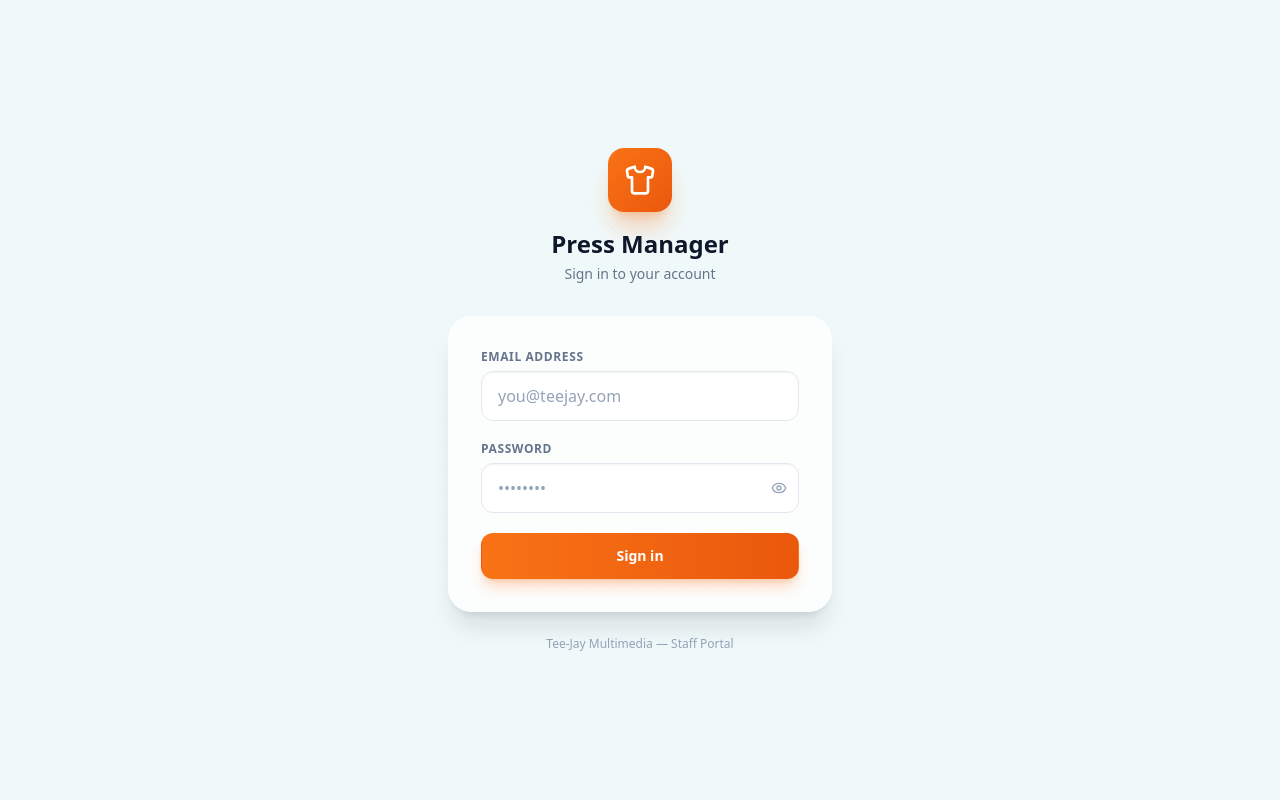
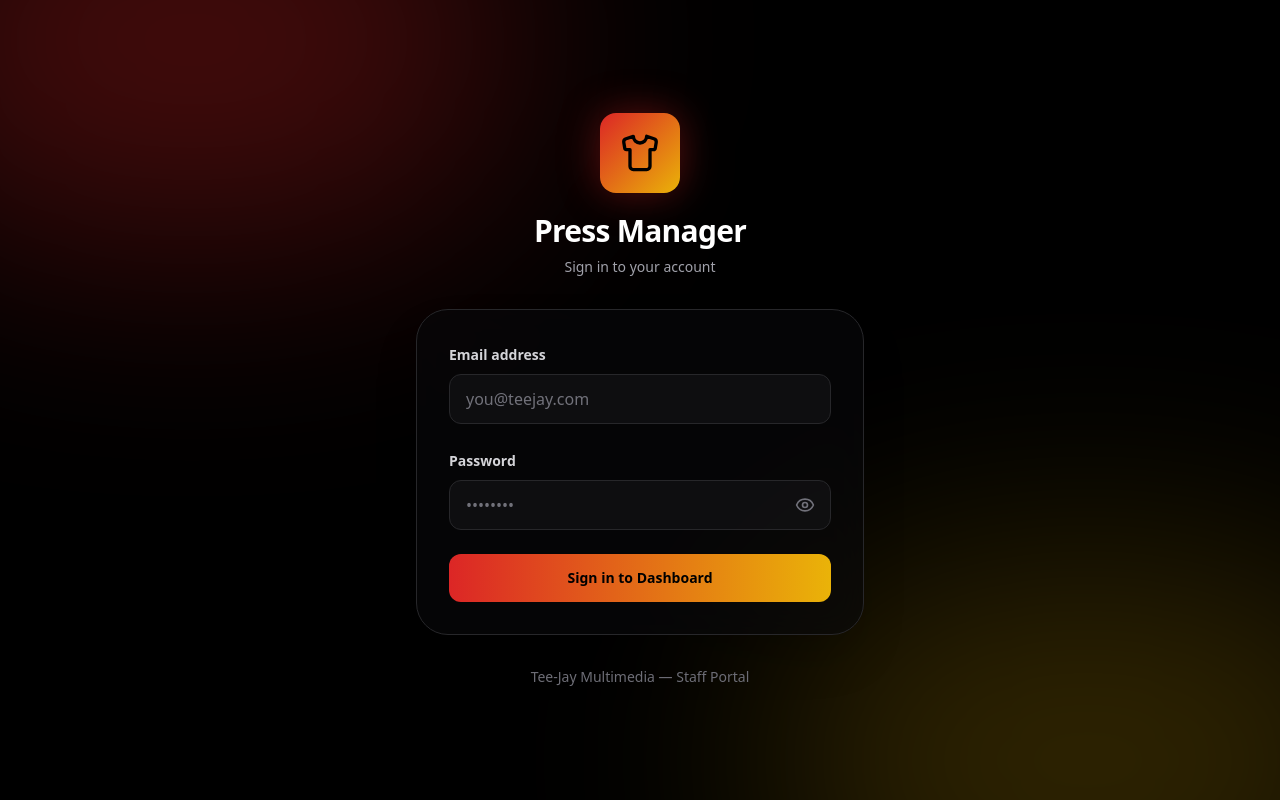
Before and after one commit to eckintosh-4ai360/TEE-JAY-T-SHIRT, a Next.js app: page /login in a window 1280 px wide. Built offline with nearby package versions, Linux system fonts and the light colour scheme.

Commit message:
designed login page with coperate coclors

```diff
--- a/src/app/login/page.tsx
+++ b/src/app/login/page.tsx
@@ -34,40 +34,42 @@ export default function LoginPage() {
   }
 
   return (
-    <div className="flex min-h-screen items-center justify-center bg-[#f0f9fa] px-4 dark:bg-[#050505]">
-      {/* Subtle background grid */}
-      <div className="pointer-events-none fixed inset-0"
-           style={{ backgroundImage: 'radial-gradient(circle at center, rgba(0,0,0,0.02) 1px, transparent 1px)', backgroundSize: '24px 24px' }} />
+    <div className="relative flex min-h-screen items-center justify-center bg-black px-4 overflow-hidden selection:bg-yellow-500 selection:text-black">
+      {/* Background Gradients */}
+      <div className="absolute inset-0 pointer-events-none">
+        <div className="absolute top-[-20%] left-[-10%] w-[50%] h-[50%] rounded-full bg-red-600/30 blur-[120px]" />
+        <div className="absolute bottom-[-20%] right-[-10%] w-[50%] h-[50%] rounded-full bg-yellow-500/20 blur-[120px]" />
+      </div>
 
-      <div className="relative w-full max-w-sm">
+      <div className="relative w-full max-w-md z-10">
         {/* Logo */}
         <div className="mb-8 text-center">
-          <div className="mx-auto mb-4 flex h-16 w-16 items-center justify-center rounded-2xl bg-gradient-to-br from-brand-500 to-brand-600 text-white shadow-xl shadow-brand-500/30">
-            <Shirt className="h-8 w-8" />
+          <div className="mx-auto mb-5 flex h-20 w-20 items-center justify-center rounded-2xl bg-gradient-to-br from-red-600 to-yellow-500 text-black shadow-[0_0_40px_rgba(220,38,38,0.4)]">
+            <Shirt className="h-10 w-10" />
           </div>
-          <h1 className="text-2xl font-bold text-slate-900 dark:text-white">Press Manager</h1>
-          <p className="mt-1 text-sm text-slate-500 dark:text-slate-400">Sign in to your account</p>
+          <h1 className="text-3xl font-extrabold tracking-tight text-white">Press Manager</h1>
+          <p className="mt-2 text-sm text-zinc-400">Sign in to your account</p>
         </div>
 
         {/* Card */}
-        <div className="rounded-[1.5rem] border border-white/50 bg-white/80 p-8 shadow-xl backdrop-blur-xl dark:border-white/10 dark:bg-[#0a0a0a]/80">
-          <form onSubmit={handleSubmit} className="space-y-5">
+        <div className="rounded-[2rem] border border-zinc-800 bg-zinc-950/60 p-8 shadow-2xl backdrop-blur-xl">
+          <form onSubmit={handleSubmit} className="space-y-6">
             {/* Error */}
             {error && (
-              <div className="rounded-xl border border-red-200 bg-red-50 px-4 py-3 text-sm font-medium text-red-700 dark:border-red-500/20 dark:bg-red-500/10 dark:text-red-400">
+              <div className="rounded-xl border border-red-500/30 bg-red-500/10 px-4 py-3 text-sm font-medium text-red-400">
                 {error}
               </div>
             )}
 
             {/* Email */}
-            <div>
-              <label className="label" htmlFor="login-email">Email address</label>
+            <div className="space-y-2">
+              <label className="text-sm font-semibold text-zinc-300" htmlFor="login-email">Email address</label>
               <input
                 id="login-email"
                 type="email"
                 autoComplete="email"
                 required
-                className="input"
+                className="w-full rounded-xl border border-zinc-800 bg-zinc-900/50 px-4 py-3 text-white placeholder-zinc-500 outline-none transition-all focus:border-yellow-500 focus:bg-zinc-900 focus:ring-1 focus:ring-yellow-500"
                 placeholder="you@teejay.com"
                 value={email}
                 onChange={(e) => setEmail(e.target.value)}
@@ -75,15 +77,15 @@ export default function LoginPage() {
             </div>
 
             {/* Password */}
-            <div>
-              <label className="label" htmlFor="login-password">Password</label>
+            <div className="space-y-2">
+              <label className="text-sm font-semibold text-zinc-300" htmlFor="login-password">Password</label>
               <div className="relative">
                 <input
                   id="login-password"
                   type={showPw ? 'text' : 'password'}
                   autoComplete="current-password"
                   required
-                  className="input pr-12"
+                  className="w-full rounded-xl border border-zinc-800 bg-zinc-900/50 px-4 py-3 pr-12 text-white placeholder-zinc-500 outline-none transition-all focus:border-yellow-500 focus:bg-zinc-900 focus:ring-1 focus:ring-yellow-500"
                   placeholder="••••••••"
                   value={password}
                   onChange={(e) => setPassword(e.target.value)}
@@ -91,10 +93,10 @@ export default function LoginPage() {
                 <button
                   type="button"
                   onClick={() => setShowPw(!showPw)}
-                  className="absolute right-3 top-1/2 -translate-y-1/2 text-slate-400 hover:text-slate-600 dark:hover:text-slate-200 touch-manipulation"
+                  className="absolute right-3 top-1/2 -translate-y-1/2 p-1 text-zinc-500 hover:text-yellow-500 transition-colors touch-manipulation"
                   aria-label={showPw ? 'Hide password' : 'Show password'}
                 >
-                  {showPw ? <EyeOff className="h-4 w-4" /> : <Eye className="h-4 w-4" />}
+                  {showPw ? <EyeOff className="h-5 w-5" /> : <Eye className="h-5 w-5" />}
                 </button>
               </div>
             </div>
@@ -104,18 +106,19 @@ export default function LoginPage() {
               type="submit"
               id="login-submit"
               disabled={loading}
-              className="btn-primary w-full"
+              className="group relative flex w-full items-center justify-center overflow-hidden rounded-xl bg-gradient-to-r from-red-600 to-yellow-500 px-4 py-3.5 text-sm font-bold text-black transition-all hover:scale-[1.02] active:scale-[0.98] disabled:pointer-events-none disabled:opacity-70"
             >
+              <div className="absolute inset-0 bg-white/20 opacity-0 transition-opacity group-hover:opacity-100" />
               {loading ? (
-                <><Loader2 className="h-4 w-4 animate-spin" /> Signing in…</>
+                <><Loader2 className="mr-2 h-5 w-5 animate-spin" /> Signing in…</>
               ) : (
-                'Sign in'
+                'Sign in to Dashboard'
               )}
             </button>
           </form>
         </div>
 
-        <p className="mt-6 text-center text-xs text-slate-400 dark:text-slate-500">
+        <p className="mt-8 text-center text-sm font-medium text-zinc-500">
           Tee-Jay Multimedia — Staff Portal
         </p>
       </div>
```
